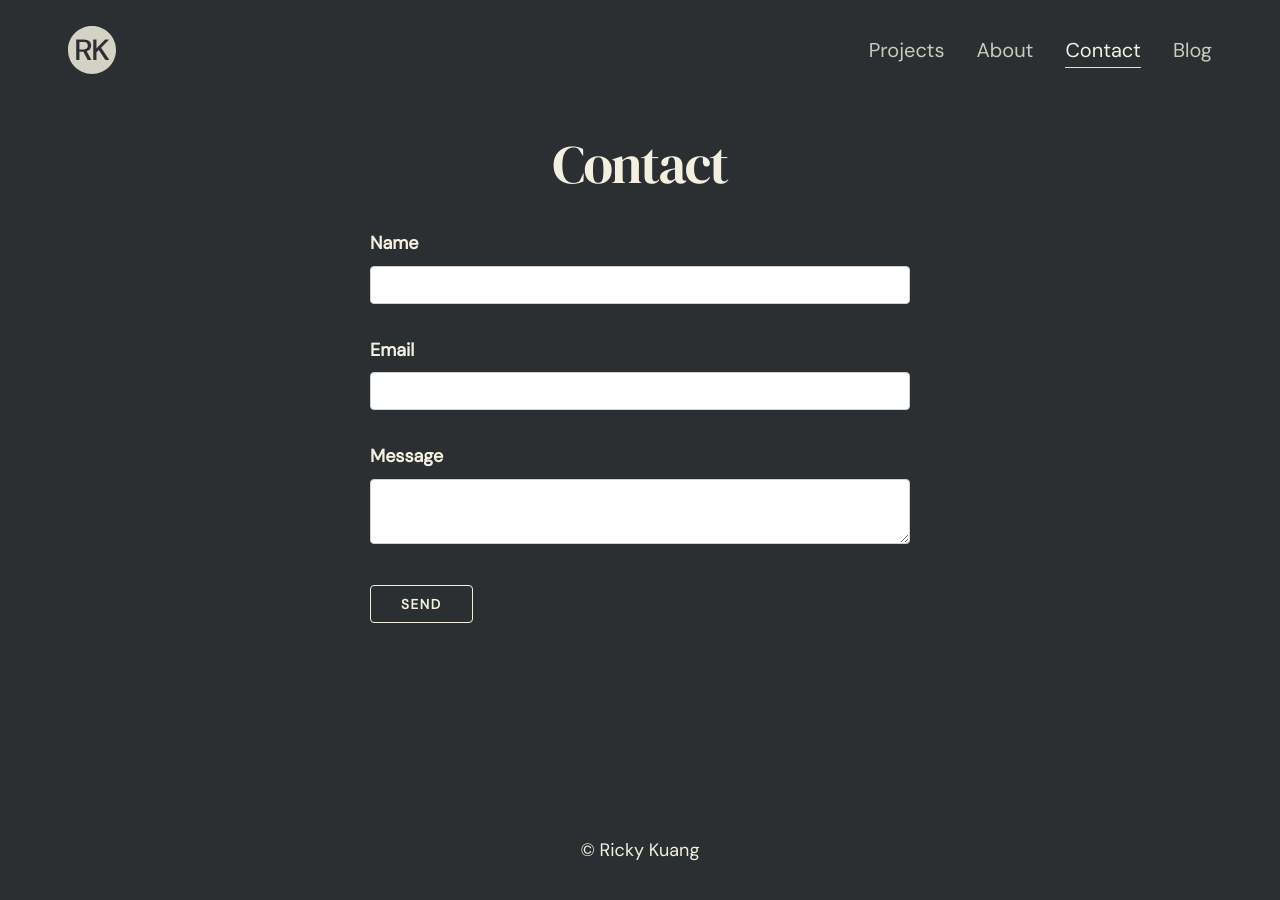
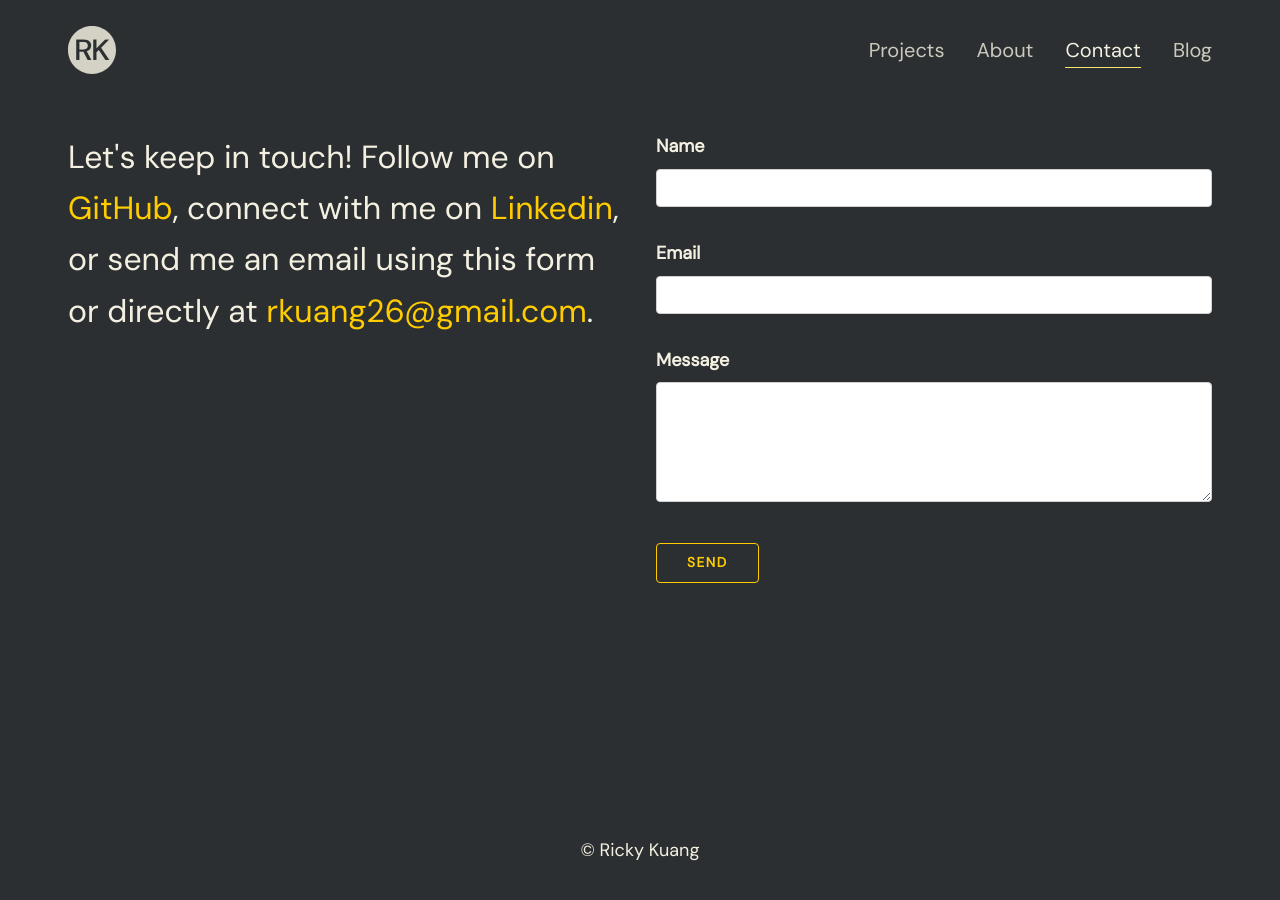
Before and after one commit to rkuang/rkuang.github.io, a Jekyll site: the page built from contact.html, in a window 1280 px wide. Built offline with Jekyll 4.4.1, drawn with Linux system fonts in a browser that asks for light colours; nearby versions of some CDN libraries; some web fonts are replaced.

Commit message:
add contact-text, make responsive, fix css bugs in safari

```diff
--- a/_sass/_contact.scss
+++ b/_sass/_contact.scss
@@ -1,20 +1,45 @@
 .contact {
   display: flex;
-  flex-direction: column;
-  align-items: center;
+  flex-direction: row;
+  width: 100%;
+
+  .contact-text {
+    flex: 1 1 0;
+    font-size: 2rem;
+  }
+
+  .gap {
+    width: 32px;
+    height: 32px;
+  }
+
+  .contact-form {
+    flex: 1 1 0;
 
     .contact-header {
       font-family: 'DM Serif Display', serif;
       font-size: 3em;
+      text-align: center;
     }
 
     .contact-form {
-    width: 540px;
+      width: 100%;
+
+      > * {
+        width: 100%;
+      }
+
+      #message {
+        height: 120px;
+      }
 
       .contact-form-button {
+        -webkit-appearance: none;
+        width: auto;
+        height: 40px;
         font-size: 0.85rem;
-      color: $color-text;
-      border-color: $color-text;
+        color: $color-action;
+        border-color: $color-action;
         &:hover {
           color: $color-text-sunken;
           border-color: $color-text-sunken;
@@ -22,7 +47,21 @@
       }
     }
   }
+}
 
+@media (max-width: $screen-medium) {
+  .contact {
+    flex-direction: column;
+  }
+}
+
+@media (max-width: $screen-small) {
+  .contact {
+    .contact-text{
+      font-size: 1.5rem;
+    }
+  }
+}
 
 label {
   > input, > textarea {
--- a/contact.html
+++ b/contact.html
@@ -3,7 +3,18 @@ title: Contact
 ---
 
 <div class="contact">
-  <h1 class="contact-header">Contact</h1>
+  <div class="contact-text">
+    <p>
+      Let's keep in touch! Follow me on <a href="https://github.com/rkuang"
+      rel="noopener noreferrer" target="_blank">GitHub</a>, connect with me on
+      <a href="https://www.linkedin.com/in/rickykuang" rel="noopener noreferrer"
+      target="_blank">Linkedin</a>, or send me an email using this form or
+      directly at <a href="mailto:rkuang26@gmail.com" rel="noopener
+      noreferrer">rkuang26@gmail.com</a>.
+    </p>
+  </div>
+  <div class="gap"></div>
+  <div class="contact-form">
     <form action="https://formspree.io/f/mgepzopa" method="POST" class="contact-form">
       <label>
         Name
@@ -22,3 +33,4 @@ title: Contact
       <button class="contact-form-button" type="submit">Send</button>
     </form>
   </div>
+</div>
```
Also changed, not shown: _sass/_main.scss (+0 -12 lines). Lines whose indentation alone changed are shown as unchanged.
